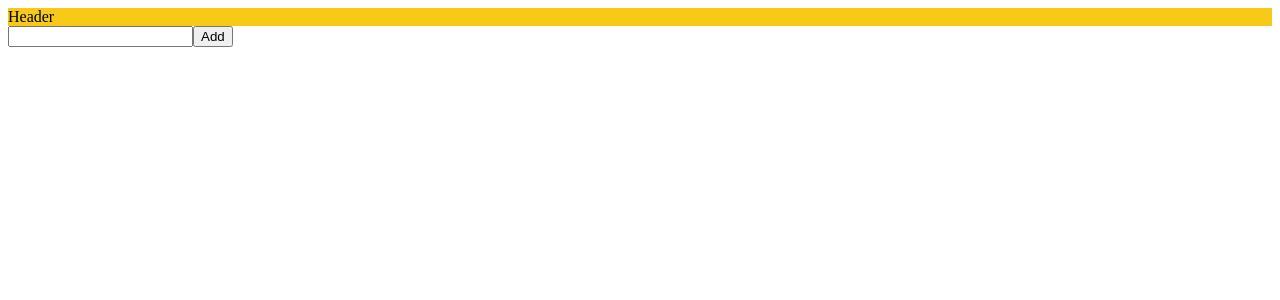
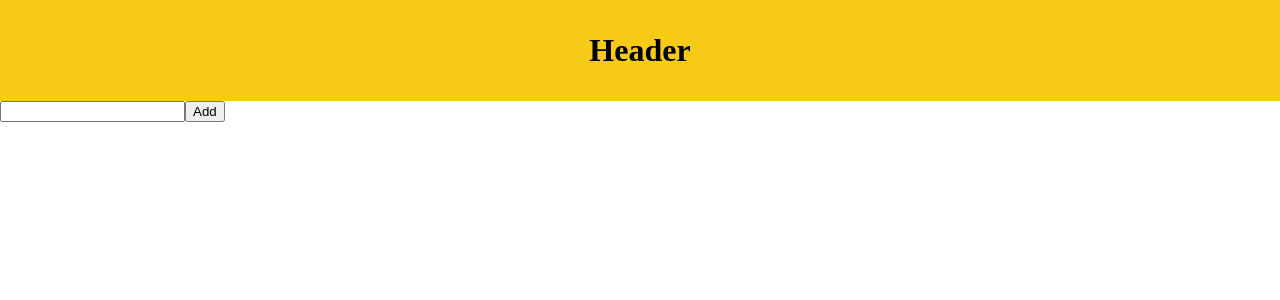
Before and after one commit to ameh-samson/todo-app, a React (Vite) app: page / in a window 1280 px wide. Shown: the top 300 px of the page. Built offline with nearby package versions, Linux system fonts and the light colour scheme.

Commit message:
resets css

```diff
--- /dev/null
+++ b/src/App.css
@@ -0,0 +1,8 @@
+* {
+  box-sizing: border-box;
+}
+
+body {
+  margin: 0;
+  padding: 0;
+}
--- a/src/components/Header/Header.module.css
+++ b/src/components/Header/Header.module.css
@@ -1,3 +1,7 @@
 .header {
   background: #f7ca18;
+  text-align: center;
+  font-weight: bold;
+  font-size: 2rem;
+  padding: 1em;
 }
--- a/src/main.jsx
+++ b/src/main.jsx
@@ -1,7 +1,7 @@
 import React from "react";
 import ReactDOM from "react-dom/client";
 import App from "./App.jsx";
-import "./index.css";
+import "./App.css";
 
 ReactDOM.createRoot(document.getElementById("root")).render(
   <React.StrictMode>
```
Also changed, not shown: src/index.css (deleted).
